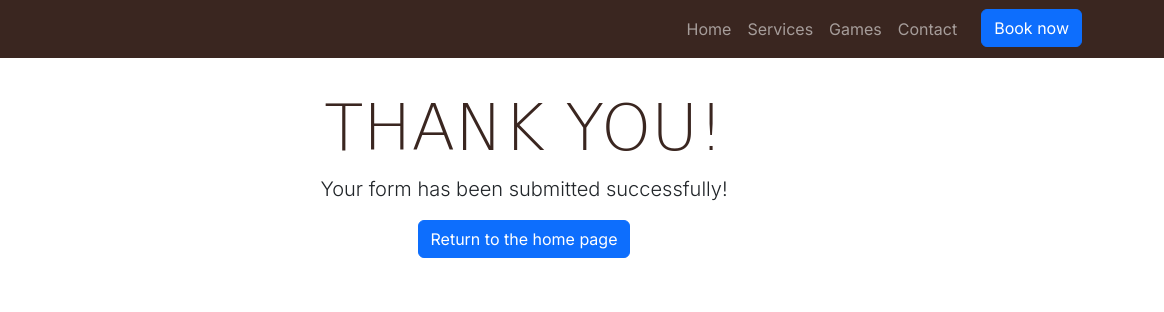
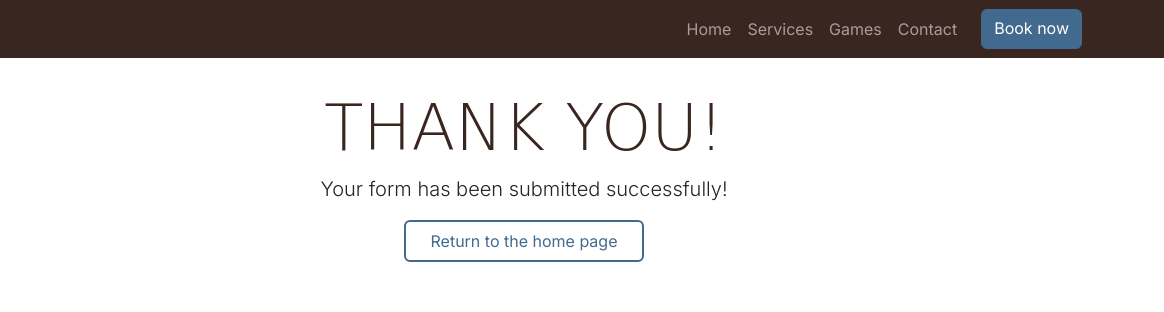
Before and after one commit to LizzyonGit/Boardwalk, a plain HTML site: page success.html in a window 1280 px wide. Shown: the top 312 px of the page, 116-1280 px from the left. Drawn offline with nearby package versions, Linux system fonts and the light colour scheme; a web font is replaced by a local one.

Commit message:
add botton styles

```diff
--- a/assets/css/style.css
+++ b/assets/css/style.css
@@ -40,6 +40,32 @@ h2 {
     margin-bottom: 2rem;
 }
 
+/*Buttons*/
+
+.custom-button-filled {
+    background-color: var(--highlight-color);
+    border-color: var(--highlight-color);
+    color: white;
+}
+
+.custom-button-filled:hover {
+    background-color: var(--secondary-color);
+    border-color: var(--secondary-color);
+    color: white;
+}
+
+.custom-button-outline {
+    /*background-color: white;*/
+    color: var(--highlight-color);
+    border: 2px solid var(--highlight-color);
+    padding: 7px 25px;
+}
+
+.custom-button-outline:hover {
+    background-color: var(--highlight-color);
+    color: white;
+}
+
 /*Navbar CSS*/
 #navbar {
     background-color: var(--primary-color);
@@ -48,6 +74,7 @@ h2 {
 #navbar .logo {
     width:30px;
 }
+
 
 /*Header styles*/
 #header .lead{
--- a/success.html
+++ b/success.html
@@ -36,23 +36,21 @@
         <span class="navbar-toggler-icon"></span>
       </button>
       <div class="collapse navbar-collapse" id="navbarNav">
-        <ul class="navbar-nav ms-auto">
-          <li class="nav-item">
+        <div class="navbar-nav ms-auto">
+
             <a class="nav-link" href="index.html">Home</a>
-          </li>
-          <li class="nav-item">
+
             <a class="nav-link" href="index.html#services">Services</a>
-          </li>
-          <li class="nav-item">
+
             <a class="nav-link" href="game-library.html">Games</a>
-          </li>
-          <li class="nav-item">
+
+
             <a class="nav-link" href="index.html#contact">Contact</a>
-          </li>
-          <li class="nav-item">
-            <a class="btn btn-primary ms-3" href="booking.html">Book now</a>
-          </li>
-        </ul>
+
+
+            <a class="btn custom-button-filled ms-3" href="booking.html">Book now</a>
+
+        </div>
       </div>
     </div>
   </nav>
@@ -63,7 +61,7 @@
       <div class="col-12 col-md-8">
         <h1 class="display-3">Thank you!</h1>
         <p class="lead">Your form has been submitted successfully!</p>
-        <a href="index.html" class="btn btn-primary mb-5">Return to the home page</a>
+        <a href="index.html" class="btn custom-button-outline mb-5">Return to the home page</a>
       </div>
     </div>
   </main>
```
Also changed, not shown: booking.html (+2 -2 lines), game-library.html (+1 -1 lines), index.html (+2 -2 lines).
